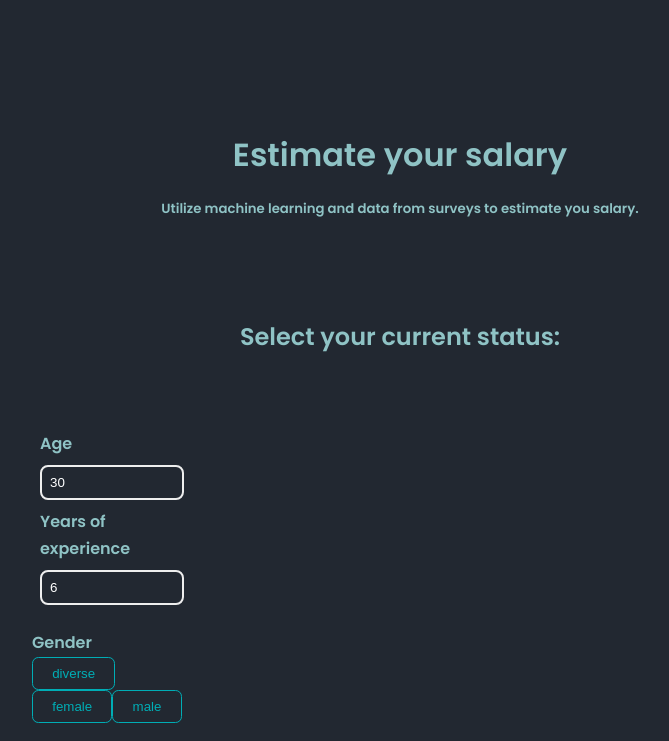
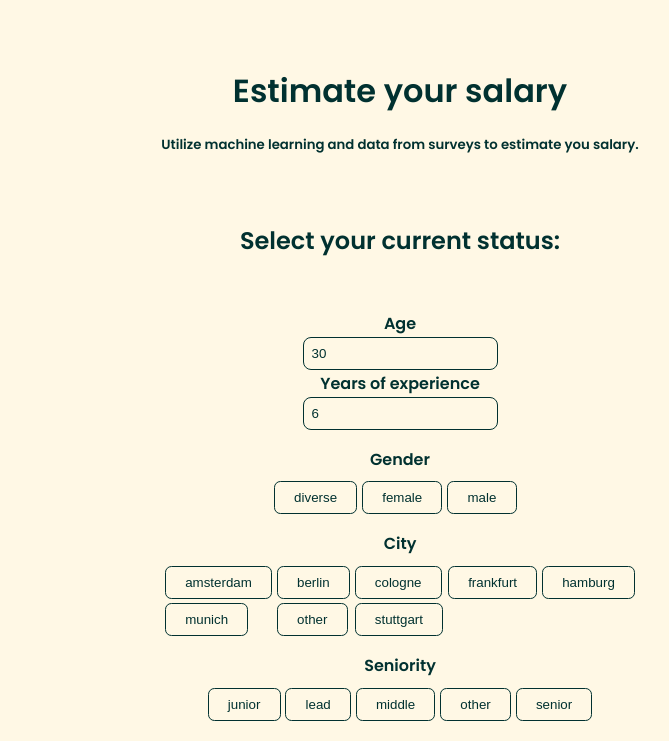
Before and after one commit to Ijusttyped/fair-compensation-frontend, a React (Create React App) app: page / in a window 1280 px wide. Shown: the top 741 px of the page, without its empty margins (240-909 px from the left). Built offline with nearby package versions, Linux system fonts and the light colour scheme.

Commit message:
Updated styling

```diff
--- a/src/components/features/features.css
+++ b/src/components/features/features.css
@@ -2,41 +2,56 @@ section h2 {
     alignment: center;
 }
 
-.container.feature__container {
-    /*alignment: center;*/
-    display: grid;
-    /*grid-template-columns: 25% 30%;*/
-    grid-template-columns: 30% 50%;
-    gap: 7%;
+.feature__names_forms {
+    text-align: center;
 }
 
-.feature__names {
-    display: flex;
-    flex-direction: column;
-    padding: 1rem 1rem 1rem 7rem;
-    gap: 1rem;
+.feature__names_selectable {
+    text-align: center;
+    margin-top: 1rem;
 }
 
-form {
-    padding: 0.5rem;
-    display: flex;
-    flex-direction: column;
-    gap: 0.5rem;
+.feature__names_buttons {
+    display: grid;
+    grid-template-columns: repeat(5, auto);
+    grid-gap: 0.3rem;
+    margin-top: 0.5rem;
+    justify-content: center;
 }
+
+.calculation__container {
+    margin-top: 2rem;
+    margin-bottom: 2rem;
+    text-align: center;
+}
+
+.calculation__result {
+    margin-top: 1rem;
+}
+
+/* ------------------ Form ------------------ */
 
 input,
 textarea {
-    width: 100%;
     padding: 0.5rem;
-    gap: 1rem;
     border-radius: 0.5rem;
     background: transparent;
-    border: 2px solid var(--color-primary-variant);
+    border: 1px solid var(--color-primary);
     resize: none;
-    color: var(--color-white)
+    color: var(--color-light);
 }
 
-.calculation__container {
-    text-align: center;
-    padding-top: 2rem;
+
+/* -------------------- Media Queries (Medium Devices) ----------------------- */
+@media screen and (max-width: 1024px) {
+    .feature__names_buttons {
+        grid-template-columns: repeat(2, auto);
+    }
 }
+
+/* -------------------- Media Queries (Small Devices) ----------------------- */
+@media screen and (max-width: 600px) {
+    .feature__names_buttons {
+        grid-template-columns: auto;
+    }
+}
--- a/src/components/header/header.css
+++ b/src/components/header/header.css
@@ -1,5 +1,5 @@
 header {
-    padding-top: 7rem;
+    padding-top: 3rem;
     overflow: hidden;
 }
 
--- a/src/index.css
+++ b/src/index.css
@@ -11,13 +11,12 @@
 }
 
 :root {
-    --color-bg: #222831;
-    --color-bg-variant: #393E46;
-    --color-primary: #00ADB5;
-    --color-primary-variant: #EEEEEE;
-    --color-white: #fff;
-    --color-light: rgba(255, 255, 255, 0.6);
-    --color-green-light: #8fc3c5;
+    --color-bg: #FFF8E5;
+    --color-bg-variant: #FFB344;
+    --color-primary: #013130FF;
+    --color-primary-variant: #E05D5D;
+    --color-white: black;
+    --color-light: #013130FF;
 
     --transition: all 400ms ease;
 
@@ -32,7 +31,7 @@ body {
     /*background: linear-gradient(to right, var(--color-primary) 0%, var(--color-bg) 100%);*/
     /*background: linear-gradient(var(--color-bg) 40%, var(--color-primary));*/
     /*background: var(--color-bg);*/
-    color: var(--color-green-light);
+    color: var(--color-primary);
     line-height: 1.7;
     /*background-image: url("../src/assets/bg-texture.png");*/
 }
@@ -44,7 +43,7 @@ body {
 }
 
 section {
-    margin-top: 6rem;
+    margin-top: 4rem;
 }
 
 section > h2,
@@ -65,7 +64,7 @@ section > h2 {
 .btn {
     width: max-content;
     display: inline-block;
-    color: var(--color-primary);
+    color: var(--color-light);
     padding: 0.5rem 1.2rem;
     border-radius: 0.4rem;
     cursor: pointer;
```
